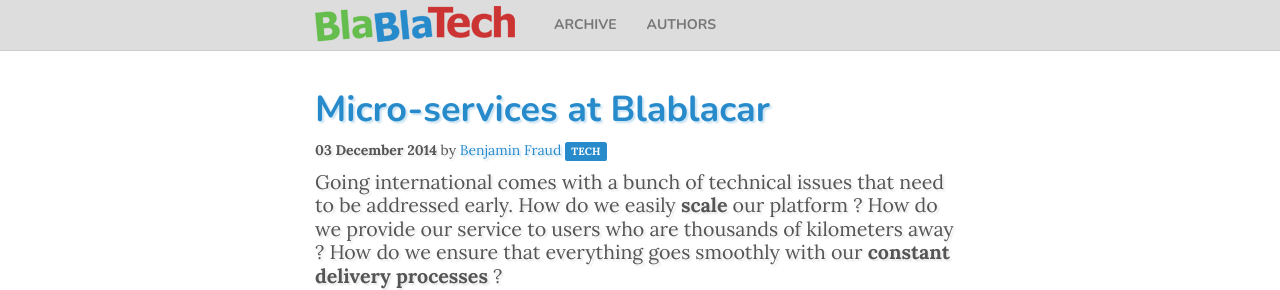
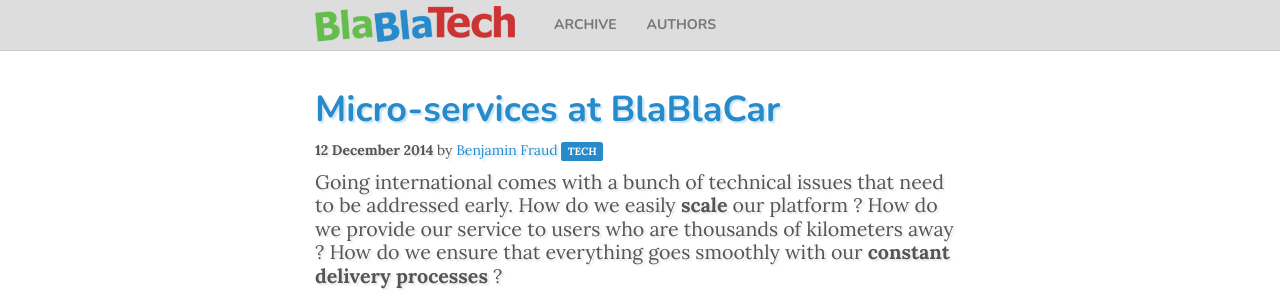
Before and after one commit to blablacar/blablatech, a Jekyll site: the page built from _posts/2014-12-12-micro-service-at-blablacar.md, in a window 1280 px wide and 900 px high. Shown: the top 290 px of the window. Built offline with Jekyll 4.4.1, drawn with Linux system fonts in a browser that asks for light colours; Markdown is read by kramdown in place of the engine named in the settings.

Commit message:
Type + date

```diff
--- a/_posts/2014-12-03-micro-service-at-blablacar.md
+++ b/_posts/2014-12-12-micro-service-at-blablacar.md
@@ -1,6 +1,6 @@
 ---
 layout:     post
-title:      "Micro-services at Blablacar"
+title:      "Micro-services at BlaBlaCar"
 tags:       tech
 authors:    [benjamin-fraud]
 ---
```
